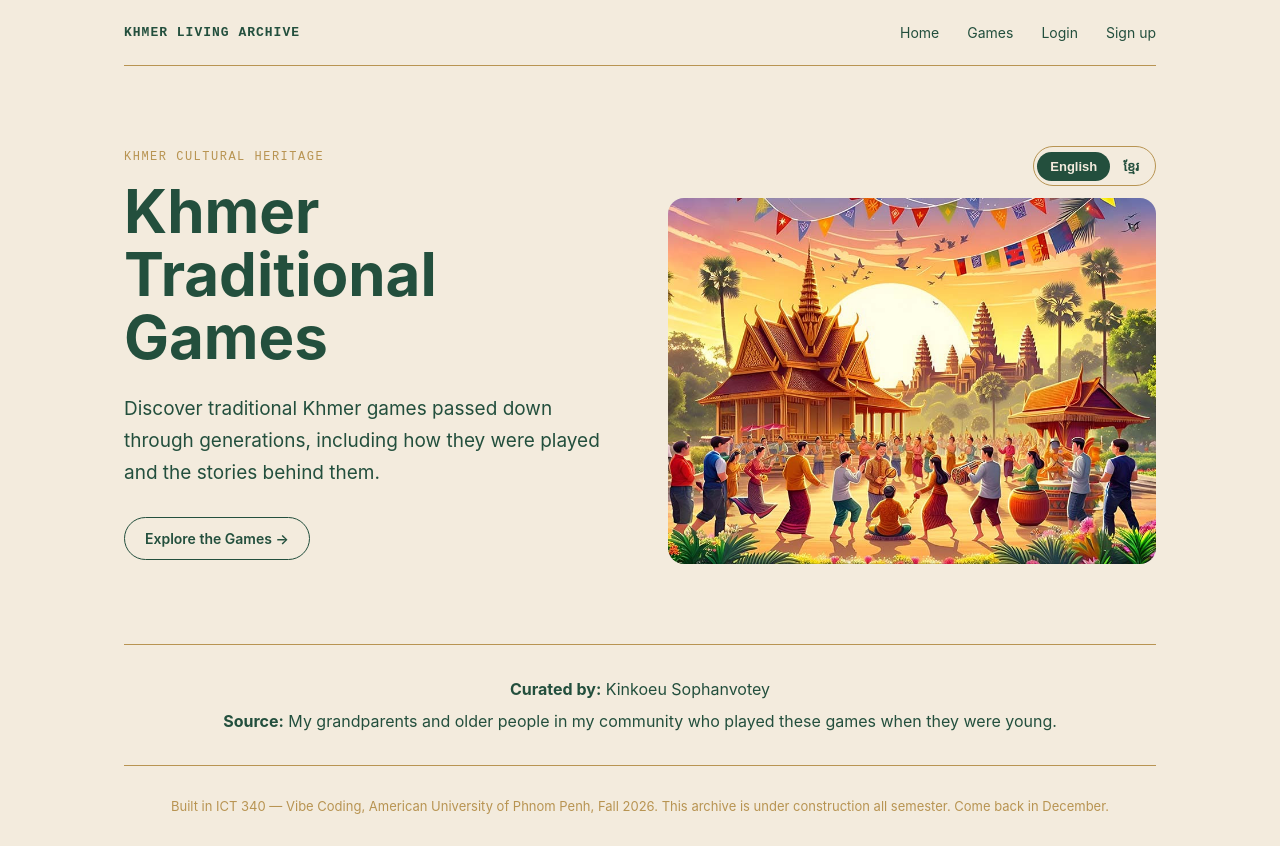
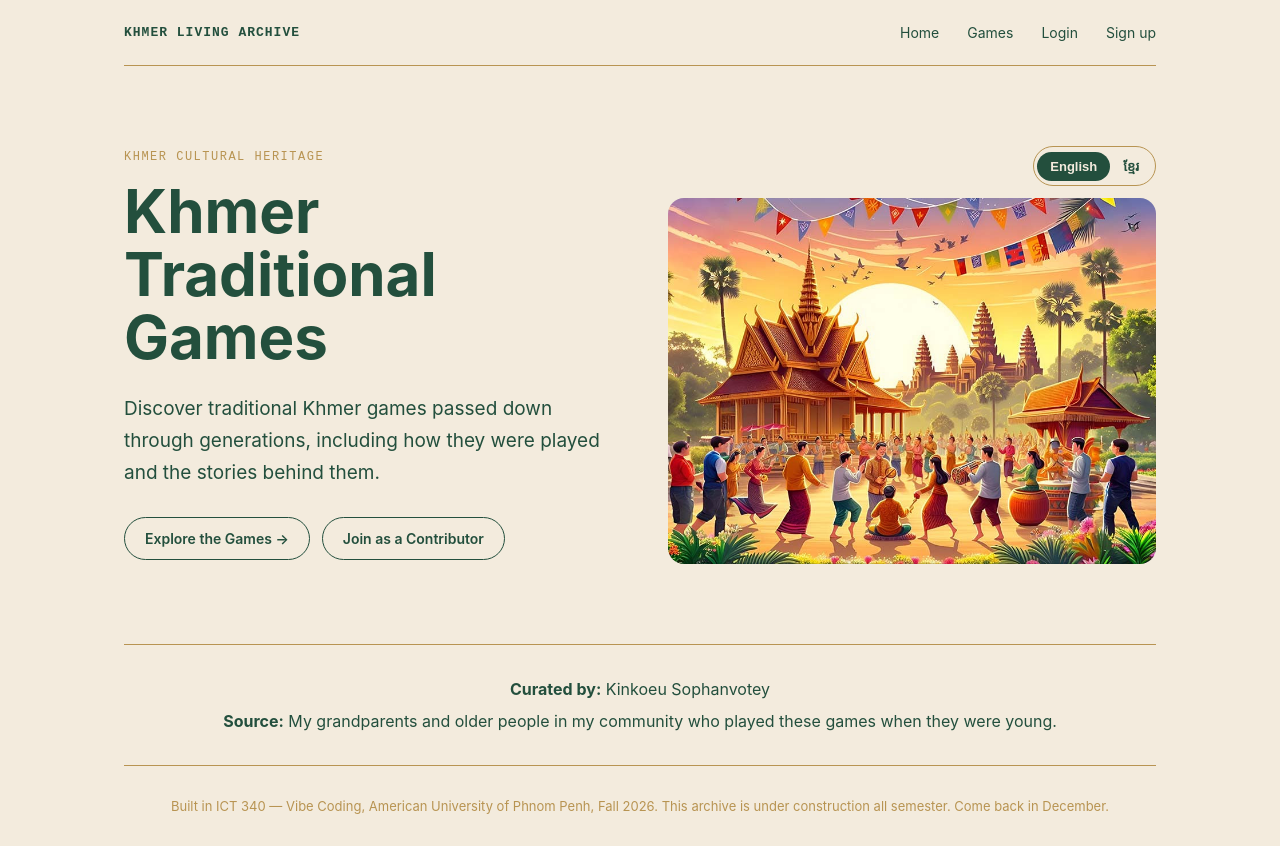
Before and after one commit to KinkoeuSophanvotey/khmer_traditional_games, a Next.js app: page / in a window 1280 px wide. Built offline with nearby package versions, Linux system fonts and the light colour scheme; no server answers.

Commit message:
feat: add contributor flow to homepage

```diff
--- a/app/page.js
+++ b/app/page.js
@@ -167,6 +167,7 @@ export default function Home() {
     const savedLang = localStorage.getItem("lang") || "en";
     setLang(savedLang);
   }, []);
+
   useEffect(() => {
     supabase.auth.getUser().then(({ data }) => {
       setUser(data.user);
@@ -184,6 +185,7 @@ export default function Home() {
   const handleLogout = async () => {
     await supabase.auth.signOut();
   };
+
   return (
     <main style={styles.wrap}>
       <nav
@@ -238,6 +240,19 @@ export default function Home() {
 
           {user ? (
             <>
+              <a
+                href="/contribute"
+                style={{
+                  color: colors.deepGreen,
+                  textDecoration: "none",
+                  fontSize: "14px",
+                }}
+              >
+                {lang === "en"
+                  ? "Contribute"
+                  : "ចូលរួមចែករំលែក"}
+              </a>
+
               <span
                 style={{
                   color: colors.deepGreen,
@@ -290,9 +305,9 @@ export default function Home() {
               </a>
             </>
           )}
-
         </div>
       </nav>
+
       <section
         id="home"
         style={{
@@ -359,7 +374,28 @@ export default function Home() {
               fontWeight: 600,
             }}
           >
-            {lang === "en" ? "Explore the Games →" : "ស្វែងរកល្បែងប្រពៃណីខ្មែរ →"}
+            {lang === "en"
+              ? "Explore the Games →"
+              : "ស្វែងរកល្បែងប្រពៃណីខ្មែរ →"}
+          </a>
+
+          <a
+            href="/signup"
+            style={{
+              display: "inline-block",
+              marginLeft: "12px",
+              padding: "12px 20px",
+              border: `1px solid ${colors.deepGreen}`,
+              borderRadius: "999px",
+              color: colors.deepGreen,
+              textDecoration: "none",
+              fontSize: "14px",
+              fontWeight: 600,
+            }}
+          >
+            {lang === "en"
+              ? "Join as a Contributor"
+              : "ចូលរួមជាអ្នកចែករំលែក"}
           </a>
         </div>
 
@@ -390,7 +426,8 @@ export default function Home() {
                   padding: "7px 13px",
                   border: "none",
                   borderRadius: "999px",
-              backgroundColor: lang === "en" ? "#234F3D" : "transparent",
+                  backgroundColor:
+                    lang === "en" ? "#234F3D" : "transparent",
                   color: lang === "en" ? "#F3EBDD" : "#234F3D",
                   fontSize: "13px",
                   fontWeight: 600,
@@ -409,7 +446,8 @@ export default function Home() {
                   padding: "7px 13px",
                   border: "none",
                   borderRadius: "999px",
-              backgroundColor: lang === "km" ? "#234F3D" : "transparent",
+                  backgroundColor:
+                    lang === "km" ? "#234F3D" : "transparent",
                   color: lang === "km" ? "#F3EBDD" : "#234F3D",
                   fontSize: "13px",
                   fontWeight: 600,
@@ -420,6 +458,7 @@ export default function Home() {
               </button>
             </div>
           </div>
+
           <img
             src="/khmer-tradition.jpg"
             alt="Khmer traditional game"
@@ -433,6 +472,7 @@ export default function Home() {
           />
         </div>
       </section>
+
       <div
         style={{
           marginTop: "24px",
@@ -450,6 +490,7 @@ export default function Home() {
           <strong>Source:</strong> {collection.source}
         </p>
       </div>
+
       <footer
         style={{
           marginTop: "24px",
```
Lines whose indentation alone changed are shown as unchanged.
